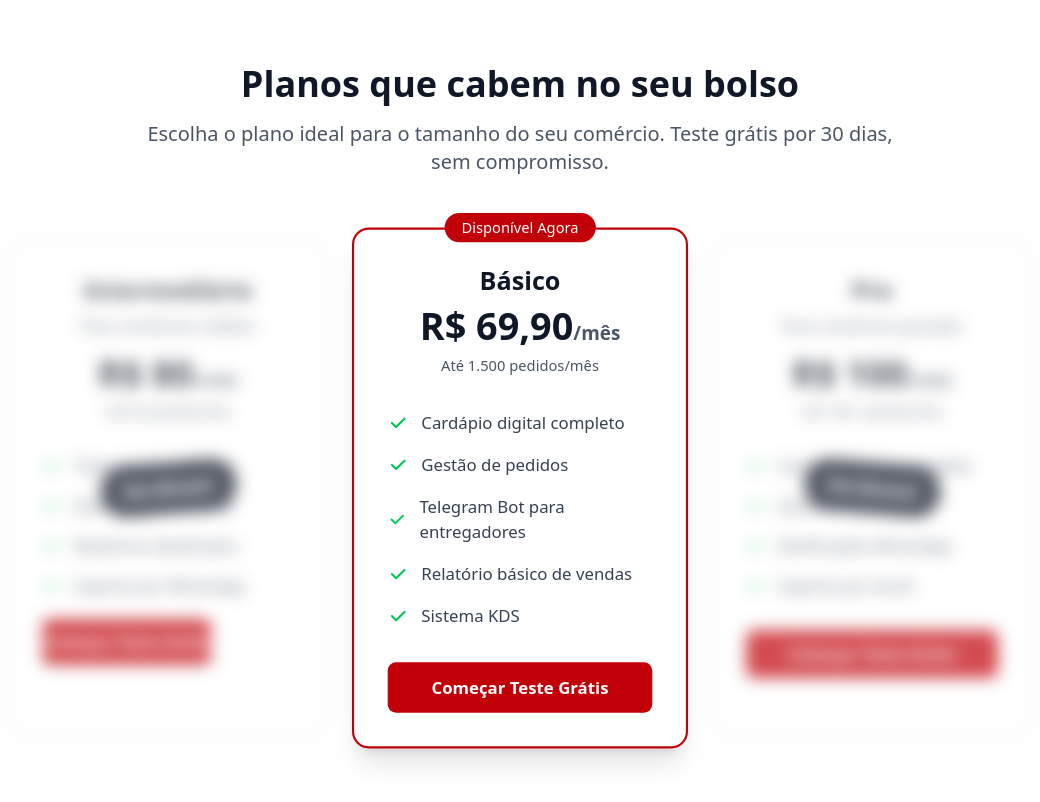
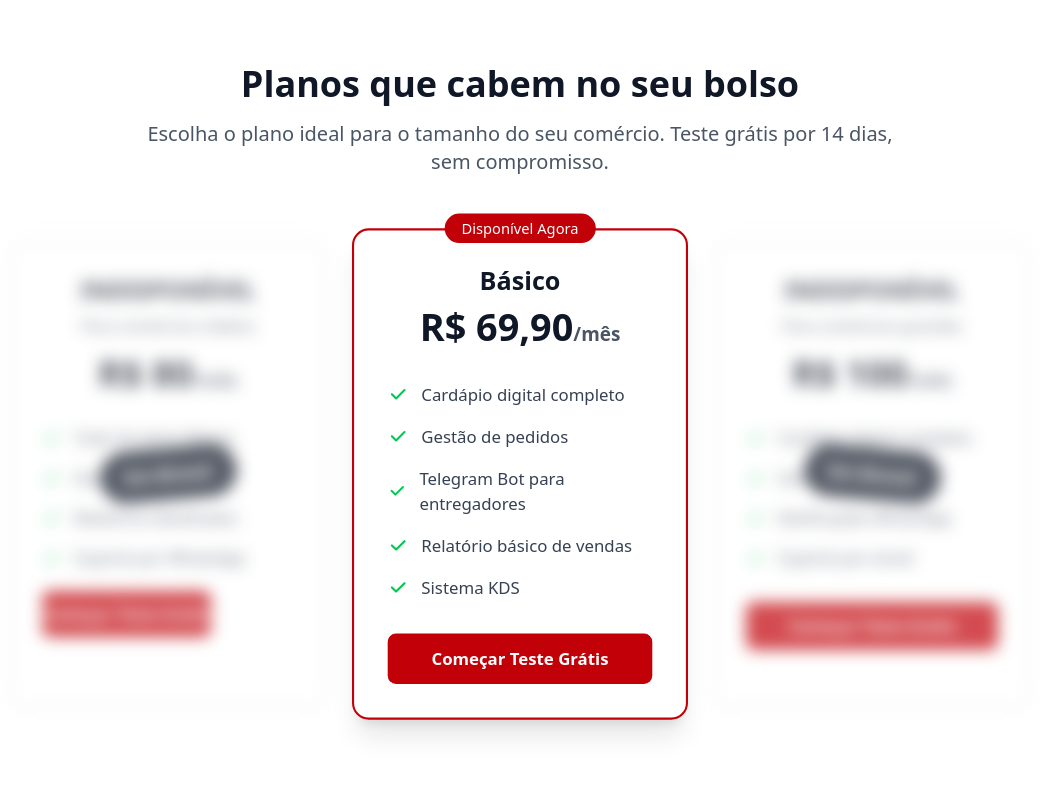
Before and after one commit to rodoliv98/saas, a React (Vite) app in the folder front/: page / in a window 1280 px wide. Shown: the part 1740-2542 px from the top of the page, without its empty margins (120-1160 px from the left). Built offline with nearby package versions, Linux system fonts and the light colour scheme; no server answers.

Commit message:
removido limite de pedidos

```diff
--- a/front/src/components/LandingPage.jsx
+++ b/front/src/components/LandingPage.jsx
@@ -237,7 +237,7 @@ function LandingPage () {
 									</h2>
 									<p className="text-xl text-gray-600 max-w-3xl mx-auto">
 											Escolha o plano ideal para o tamanho do seu comércio.
-											Teste grátis por 30 dias, sem compromisso.
+											Teste grátis por 14 dias, sem compromisso.
 									</p>
 							</div>
 
@@ -247,12 +247,11 @@ function LandingPage () {
 													<span className="bg-gray-900 text-white px-6 py-3 rounded-full text-lg font-bold transform rotate-[-5deg]">Em Breve!</span>
 											</div>
 											<div className="text-center mb-8">
-													<h3 className="text-2xl font-bold text-gray-900 mb-2">Intermediário</h3>
+													<h3 className="text-2xl font-bold text-gray-900 mb-2">INDISPONÍVEL</h3>
 													<p className="text-gray-600 mb-4">Para comércios médios</p>
 													<div className="text-4xl font-bold text-gray-900 mb-2">
 															R$ 80<span className="text-lg text-gray-600">/mês</span>
 													</div>
-													<p className="text-sm text-gray-600">Até 50 pedidos/dia</p>
 											</div>
 											<ul className="space-y-4 mb-8">
 													<li className="flex items-center gap-3">
@@ -294,7 +293,6 @@ function LandingPage () {
 													<div className="text-4xl font-bold text-gray-900 mb-2">
 															R$ 69,90<span className="text-lg text-gray-600">/mês</span>
 													</div>
-													<p className="text-sm text-gray-600">Até 1.500 pedidos/mês</p>
 											</div>
 											<ul className="space-y-4 mb-8">
 													<li className="flex items-center gap-3">
@@ -338,12 +336,11 @@ function LandingPage () {
 													<span className="bg-gray-900 text-white px-6 py-3 rounded-full text-lg font-bold transform rotate-[5deg]">Em Breve!</span>
 											</div>
 											<div className="text-center mb-8">
-													<h3 className="text-2xl font-bold text-gray-900 mb-2">Pro</h3>
+													<h3 className="text-2xl font-bold text-gray-900 mb-2">INDISPONÍVEL</h3>
 													<p className="text-gray-600 mb-4">Para comércios grandes</p>
 													<div className="text-4xl font-bold text-gray-900 mb-2">
 															R$ 100<span className="text-lg text-gray-600">/mês</span>
 													</div>
-													<p className="text-sm text-gray-600">Até 100+ pedidos/dia</p>
 											</div>
 											<ul className="space-y-4 mb-8">
 													<li className="flex items-center gap-3">
```
